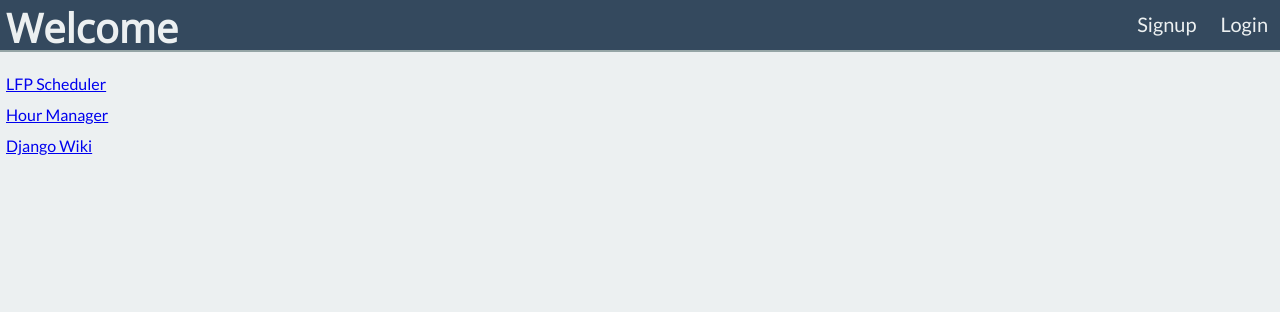
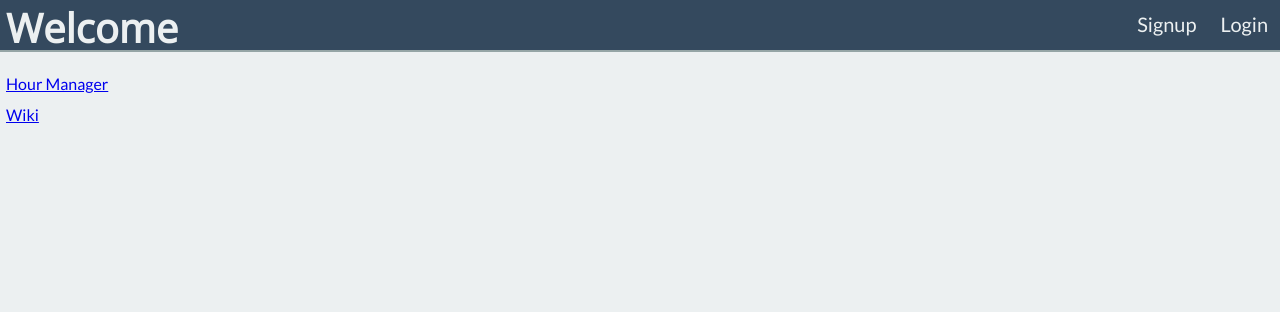
Before and after one commit to Student-Technology-Center/WWUSTC, a Django app: page / in a window 1280 px wide. Shown: the top 312 px of the page. Run offline with Django 3.2, Linux system fonts and the light colour scheme.

Commit message:
Remove lfp scheduler

```diff
--- a/index/templates/main_page.html
+++ b/index/templates/main_page.html
@@ -26,13 +26,10 @@
         </div>
         <ul>
             <li>
-                <a href="/lfp/">LFP Scheduler</a>
-            </li>
-            <li>
                 <a href="/hourmanager/">Hour Manager</a>
             </li>
             <li>
-              <a href="/wiki/">Django Wiki</a>
+              <a href="/wiki/">Wiki</a>
             </li>
         </ul>
     </bdyo>
--- a/wwustc/urls.py
+++ b/wwustc/urls.py
@@ -1,18 +1,3 @@
-"""wwustc URL Configuration
-
-The `urlpatterns` list routes URLs to views. For more information please see:
-    https://docs.djangoproject.com/en/1.11/topics/http/urls/
-Examples:
-Function views
-    1. Add an import:  from my_app import views
-    2. Add a URL to urlpatterns:  url(r'^$', views.home, name='home')
-Class-based views
-    1. Add an import:  from other_app.views import Home
-    2. Add a URL to urlpatterns:  url(r'^$', Home.as_view(), name='home')
-Including another URLconf
-    1. Import the include() function: from django.conf.urls import url, include
-    2. Add a URL to urlpatterns:  url(r'^blog/', include('blog.urls'))
-"""
 from django.conf.urls import url
 from django.contrib import admin
 from django.conf.urls import include
@@ -35,11 +20,6 @@ urlpatterns += [
     url(r'^hourmanager/', include('hour_manager.urls'))
 ]
 
-#LFP redirects
-urlpatterns += [
-    url(r'^lfp/', include('lfp_scheduler.urls'))
-]
-
 urlpatterns += [
     url(r'^notifications/', get_nyt_pattern()),
     url(r'^wiki/', get_wiki_pattern())
```
Also changed, not shown: 1 other file.
